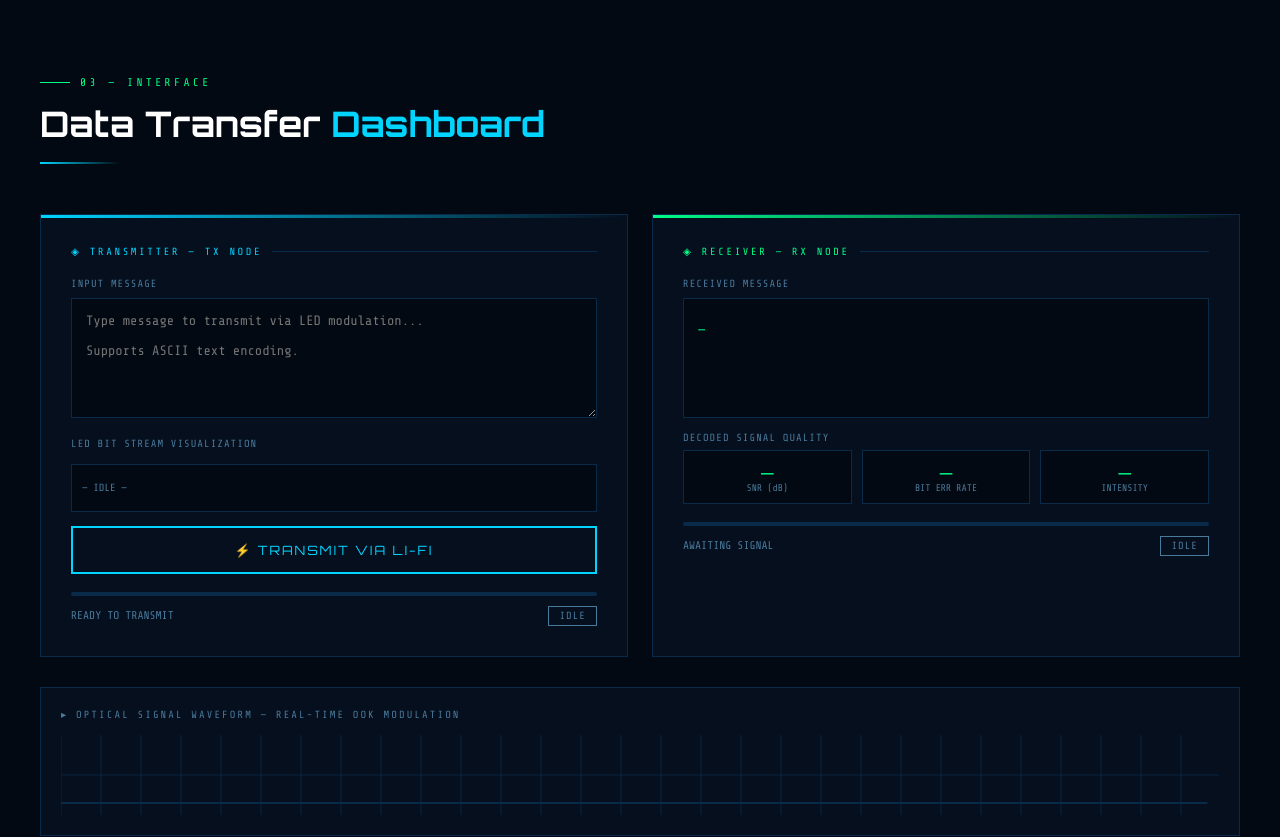
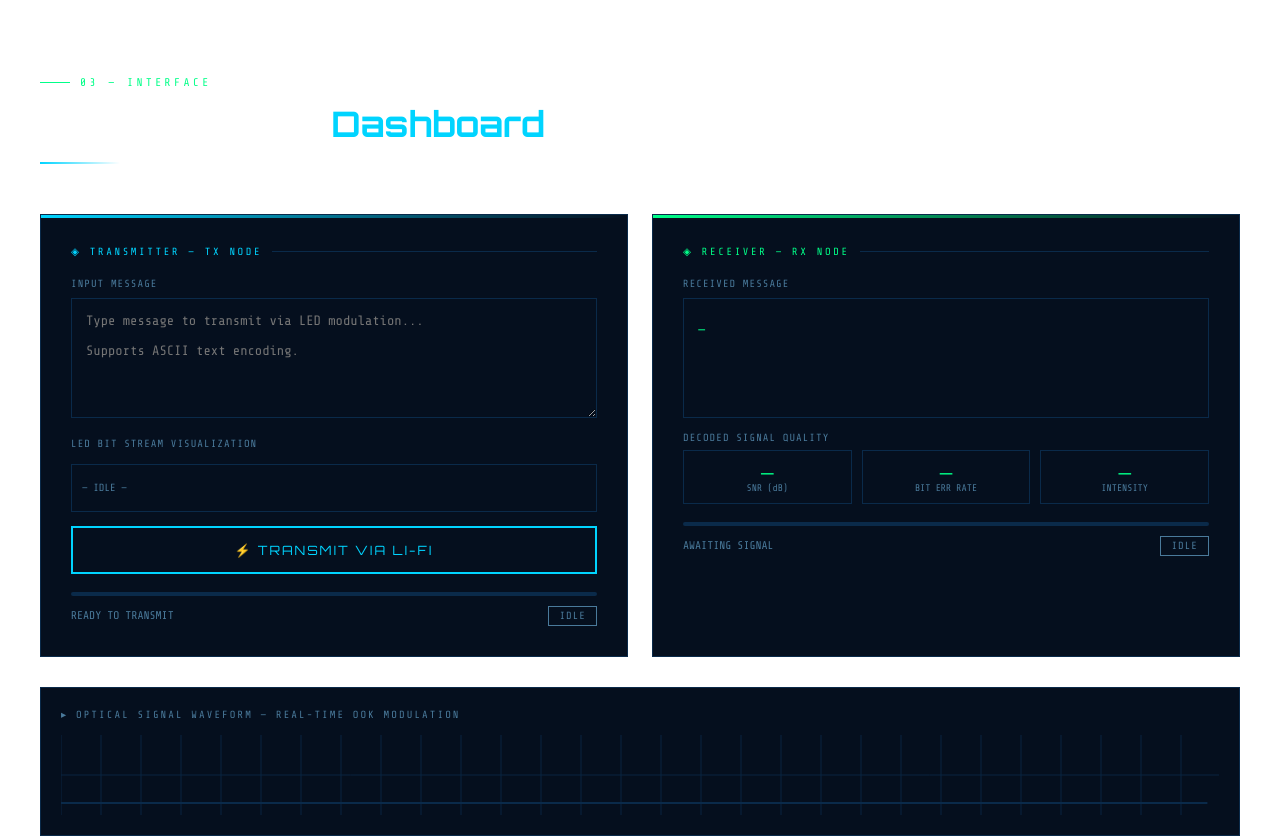
Before and after one commit to keerthikars/lifi-new, a plain HTML site: page index.html in a window 1280 px wide. Shown: the part 2180-3017 px from the top of the page. Drawn offline with nearby package versions, Linux system fonts and the light colour scheme.

Commit message:
Change background color to white

```diff
--- a/index.html
+++ b/index.html
@@ -7,7 +7,7 @@
 <link href="https://fonts.googleapis.com/css2?family=Orbitron:wght@400;700;900&family=Share+Tech+Mono&family=Rajdhani:wght@300;400;600&display=swap" rel="stylesheet">
 <style>
   :root {
-    --bg: #030912;
+    --bg: #FFFFF;
     --panel: #050f1e;
     --panel2: #071525;
     --border: #0a2a4a;
```
